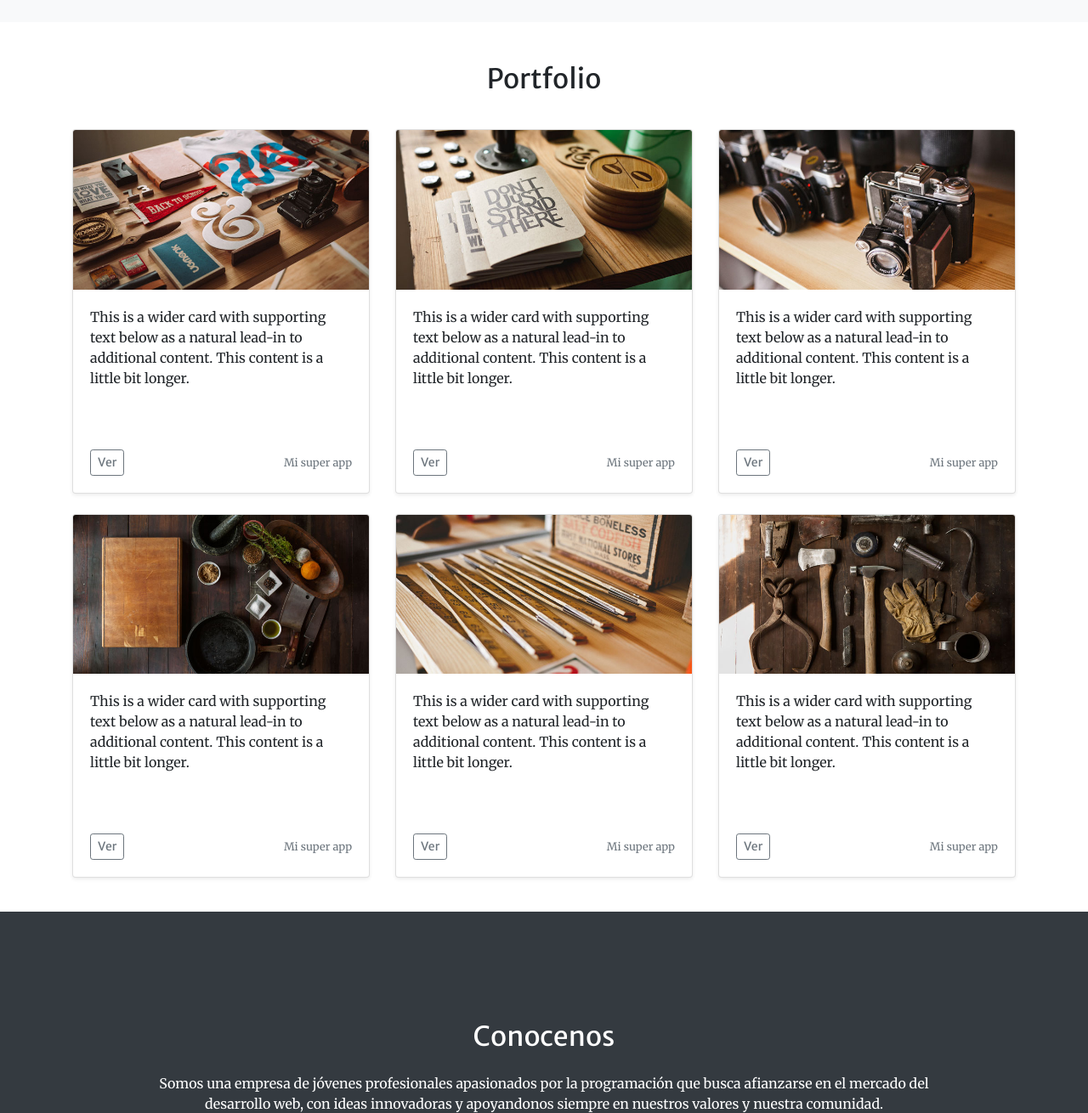
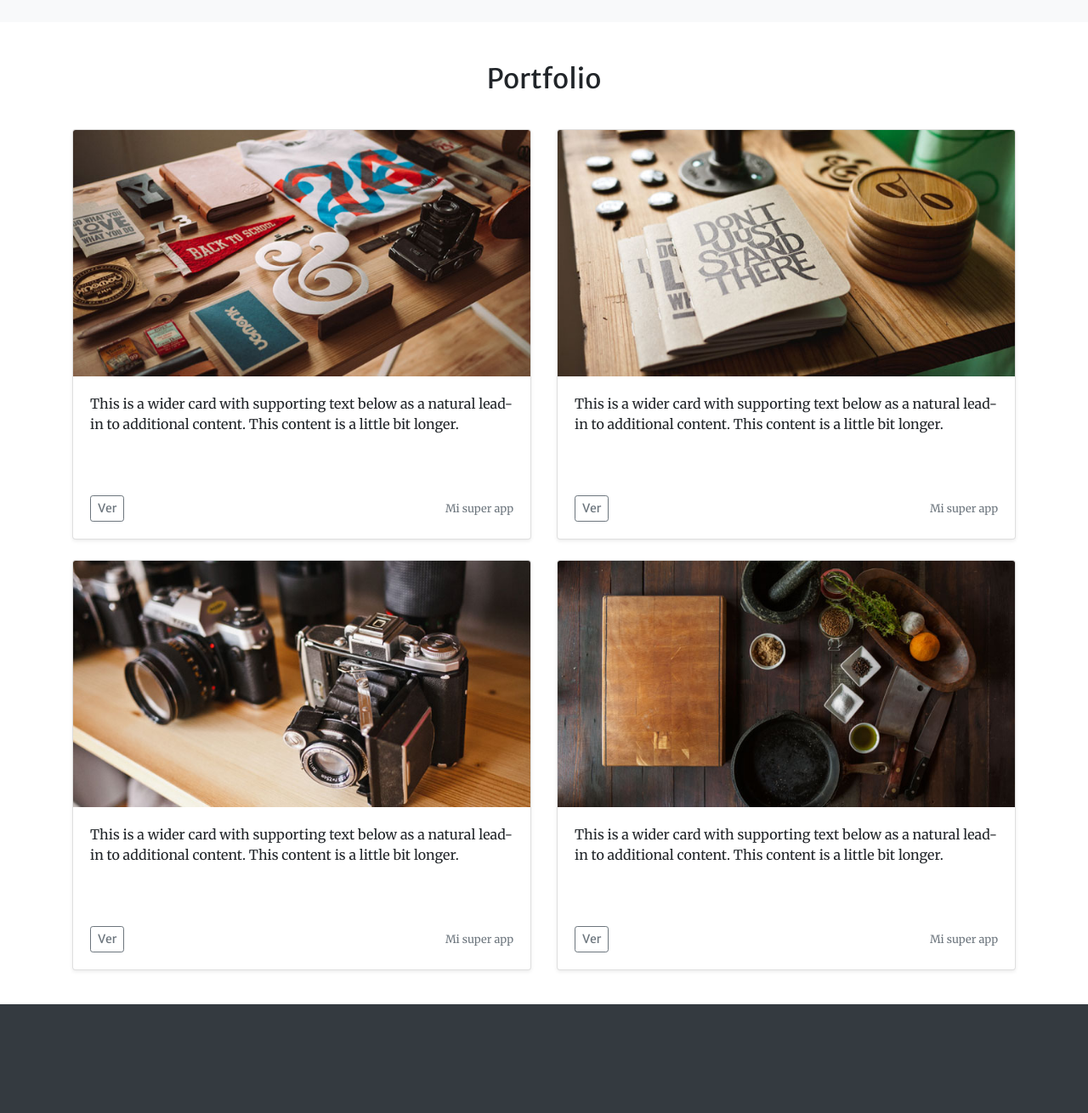
Before and after one commit to cris1ian/eon6-web, a website with bundled scripts: page index.html in a window 1280 px wide. Shown: the part 3340-4650 px from the top of the page at 85% size. Built offline with nearby package versions, Linux system fonts and the light colour scheme.

Commit message:
deje solo 4 cards para el portfolio

```diff
--- a/index.html
+++ b/index.html
@@ -409,7 +409,7 @@
             <h2 class="text-center mt-0 wow animated fadeInDown delay">Portfolio</h2>
             <div class="container">
               <div class="row">
-                <div class="col-md-4 mb-4">
+                <div class="col-md-6 mb-4">
                   <div class="card mb-4 shadow-sm">
                     <img class="card-img-top" src="/img/portfolio/fullsize/1.jpg" alt="Card image cap">
                     <div class="card-body">
@@ -424,7 +424,7 @@
                     </div>
                   </div>
                 </div>
-                <div class="col-md-4 mb-4">
+                <div class="col-md-6 mb-4">
                   <div class="card mb-4 shadow-sm">
                     <img class="card-img-top" src="/img/portfolio/fullsize/2.jpg" alt="Card image cap">
                     <div class="card-body">
@@ -439,7 +439,7 @@
                     </div>
                   </div>
                 </div>
-                <div class="col-md-4 mb-4">
+                <div class="col-md-6 mb-4">
                   <div class="card mb-4 shadow-sm">
                     <img class="card-img-top" src="/img/portfolio/fullsize/3.jpg" alt="Card image cap">
                     <div class="card-body">
@@ -454,8 +454,7 @@
                     </div>
                   </div>
                 </div>
-
-                <div class="col-md-4 mb-4">
+                <div class="col-md-6 mb-4">
                   <div class="card mb-4 shadow-sm">
                     <img class="card-img-top" src="/img/portfolio/fullsize/4.jpg" alt="Card image cap">
                     <div class="card-body">
@@ -464,35 +463,6 @@
                         <div class="btn-group">
                           <button type="button" class="btn btn-sm btn-outline-secondary">Ver</button>
 
-                        </div>
-                        <small class="text-muted">Mi super app</small>
-                      </div>
-                    </div>
-                  </div>
-                </div>
-                <div class="col-md-4 mb-4">
-                  <div class="card mb-4 shadow-sm">
-                    <img class="card-img-top" src="/img/portfolio/fullsize/5.jpg" alt="Card image cap">
-                    <div class="card-body">
-                      <p class="card-text">This is a wider card with supporting text below as a natural lead-in to additional content. This content is a little bit longer.</p>
-                      <div class="d-flex justify-content-between align-items-center">
-                        <div class="btn-group">
-                          <button type="button" class="btn btn-sm btn-outline-secondary">Ver</button>
-
-                        </div>
-                        <small class="text-muted">Mi super app</small>
-                      </div>
-                    </div>
-                  </div>
-                </div>
-                <div class="col-md-4 mb-4">
-                  <div class="card mb-4 shadow-sm">
-                    <img class="card-img-top" src="/img/portfolio/fullsize/6.jpg" alt="Card image cap">
-                    <div class="card-body">
-                      <p class="card-text">This is a wider card with supporting text below as a natural lead-in to additional content. This content is a little bit longer.</p>
-                      <div class="d-flex justify-content-between align-items-center">
-                        <div class="btn-group">
-                          <button type="button" class="btn btn-sm btn-outline-secondary">Ver</button>
                         </div>
                         <small class="text-muted">Mi super app</small>
                       </div>
```
